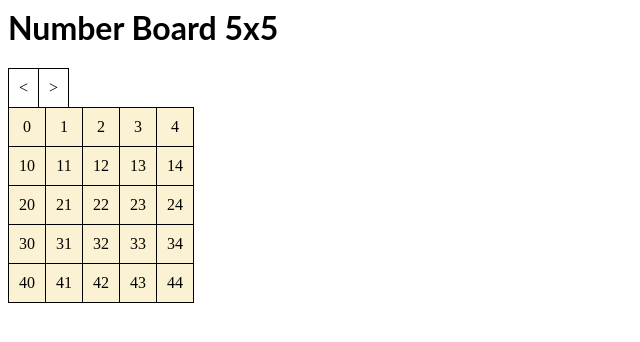
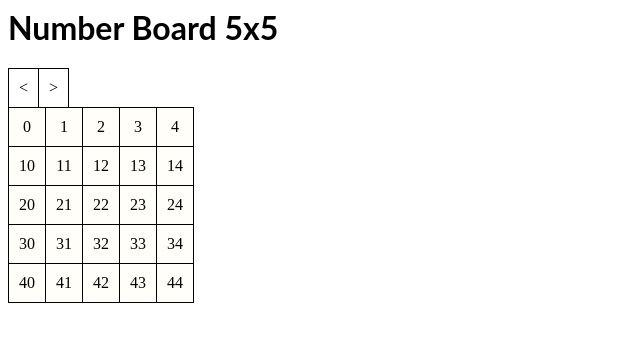
Before and after one commit to alfu32/stackblitz-react-numberboard, a React (Create React App) app: page / in a window 1280 px wide. Shown: the top 342 px of the page, without its empty margins (0-640 px from the left). Built offline with nearby package versions, Linux system fonts and the light colour scheme.

Commit message:
1 file modified

```diff
--- a/src/Cell.css
+++ b/src/Cell.css
@@ -1,5 +1,5 @@
 [color='0'] {
-  background: #faf2d2;
+  background: #fffef9;
 }
 [color='1'] {
   background: #ecf7f7;
```
